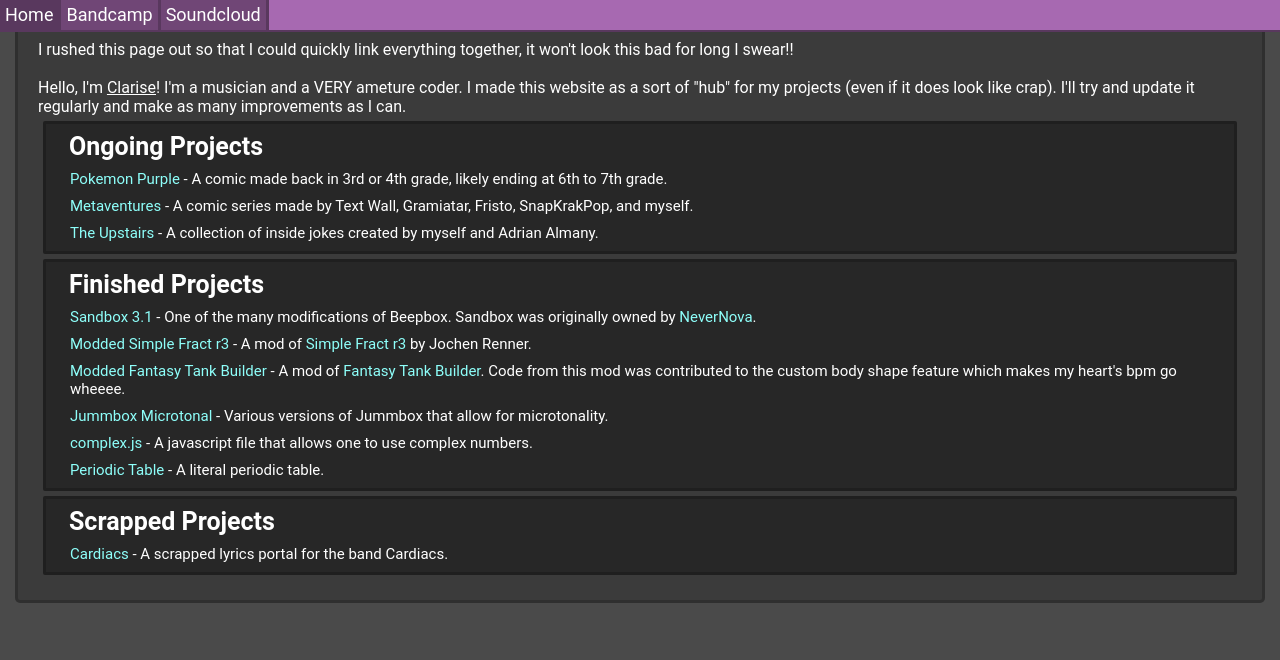
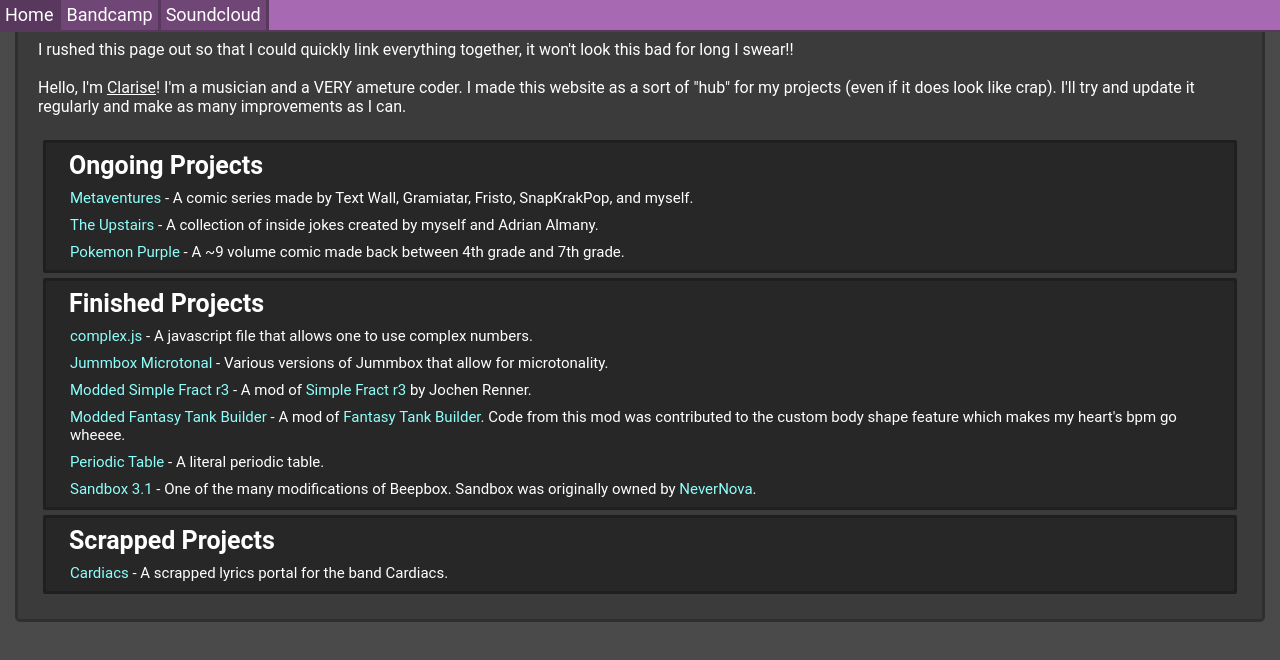
Before and after one commit to Fillygroove/fillygroove.github.io, a plain HTML site: page index.html in a window 1280 px wide. Drawn offline with Linux system fonts and the light colour scheme.

Commit message:
Automation for easier future stuff!

```diff
--- a/index.html
+++ b/index.html
@@ -10,39 +10,11 @@
 <body>
     <div id="topbar">
         <div>
-            <a href="../">Home</a>
-        </div>
-        <div>
-            <a href="https://fourequalsfive.bandcamp.com/">Bandcamp</a>
-        </div>
-        <div>
-            <a href="https://soundcloud.com/namenco">Soundcloud</a>
+            <a href="./">Home</a>
         </div>
     </div>
     <div id="main">
-        <p>I rushed this page out so that I could quickly link everything together, it won't look this bad for long I swear!!</p>
-        </br>
-        <p>Hello, I'm <span title="Fillygroove online, Sinetooth musically"><u>Clarise</u></span>! I'm a musician and a VERY ameture coder. I made this website as a sort of "hub" for my projects (even if it does look like crap). I'll try and update it regularly and make as many improvements as I can.</p>
-        <div class="section">
-            <h1>Ongoing Projects</h1>
-            <p><a href="./purple">Pokemon Purple</a> - A comic made back in 3rd or 4th grade, likely ending at 6th to 7th grade.</p>
-            <p><a href="./metaventures">Metaventures</a> - A comic series made by Text Wall, Gramiatar, Fristo, SnapKrakPop, and myself.</p>
-            <p><a href="./upstairs">The Upstairs</a> - A collection of inside jokes created by myself and Adrian Almany.</p>
-        </div>
-        <div class="section">
-            <h1>Finished Projects</h1>
-            <p><a href="./sandbox-3.1">Sandbox 3.1</a> - One of the many modifications of Beepbox. Sandbox was originally owned by <a href="https://github.com/Parad0xStuff">NeverNova</a>.</p>
-            <p><a href="./simple-fractal-generator">Modded Simple Fract r3</a> - A mod of <a href="http://script-schmiede.de/labs/fractals/r3/">Simple Fract r3</a> by Jochen Renner.</p>
-            <p><a href="./modded-ftb">Modded Fantasy Tank Builder</a> - A mod of <a href="https://iblobtouch.github.io/">Fantasy Tank Builder</a>. Code from this mod was contributed to the custom body shape feature which makes my heart's bpm go wheeee.</p>
-            <p><a href="./jummbox-microtonal/11edo">Jummbox Microtonal</a> - Various versions of Jummbox that allow for microtonality.</p>
-            <p><a href="https://github.com/Fillygroove/complex">complex.js</a> - A javascript file that allows one to use complex numbers.</p>
-            <p><a href="./periodic-table">Periodic Table</a> - A literal periodic table.</p>
-        </div>
-        <div class="section">
-            <h1>Scrapped Projects</h1>
-            <p><a href="./cardiacs">Cardiacs</a> - A scrapped lyrics portal for the band Cardiacs.</p>
-        </div>
     </div>
+    <script src="index.js"></script>
 </body>
-<style type="text/css"></style>
 </html>
--- /dev/null
+++ b/index.js
@@ -0,0 +1,13 @@
+let page = (new URLSearchParams(window.location.search)).get('p');
+
+if (page == null) page = 'main';
+
+function addScript(script) {
+	let pageScript = document.createElement('script');
+	pageScript.async = false;
+	pageScript.src = script;
+	document.body.append(pageScript);
+}
+
+addScript(`./pages/${page}.js`);
+addScript('./pages/constructor.js');
--- /dev/null
+++ b/pages/constructor.js
@@ -0,0 +1,46 @@
+let topbar = document.getElementById('topbar');
+let main = document.getElementById('main');
+
+for (let i = 0; i < data.topbar.length; i++) {
+    let topbarDiv = document.createElement('div');
+    let topbarA = document.createElement('a');
+
+    topbarA.href = data.topbar[i].link;
+    topbarA.innerHTML = data.topbar[i].name;
+
+    topbarDiv.append(topbarA);
+    topbar.append(topbarDiv);
+}
+
+function addText(text, addend) {
+    let p = document.createElement('p');
+    p.innerHTML = text;
+    addend.append(p);
+}
+
+function addSection(section) {
+    let sectionDiv = document.createElement('div');
+    sectionDiv.className = 'section';
+
+    let sectionH1 = document.createElement('h1');
+    sectionH1.innerHTML = section.title;
+    sectionDiv.append(sectionH1);
+
+    for (let i = 0; i < section.main.length; i++) {
+        addText(section.main[i], sectionDiv);
+    }
+
+    main.append(sectionDiv);
+}
+
+for (let i = 0; i < data.main.length; i++) {
+    switch (typeof data.main[i]) {
+        case 'string':
+            addText(data.main[i], main);
+            main.append(document.createElement('br'));
+            break;
+        case 'function':
+            data.main[i]();
+            break;
+    }
+}
--- /dev/null
+++ b/pages/main.js
@@ -0,0 +1,44 @@
+let data = {
+    topbar: [{
+        name: 'Bandcamp',
+        link: 'https://fourequalsfive.bandcamp.com/'
+    },{
+        name: 'Soundcloud',
+        link: 'https://soundcloud.com/namenco'
+    }],
+    main: [
+        `I rushed this page out so that I could quickly link everything together, it won't look this bad for long I swear!!`,
+        `Hello, I'm <span title="Fillygroove online, Sinetooth musically"><u>Clarise</u></span>! I'm a musician and a VERY ameture coder. I made this website as a sort of "hub" for my projects (even if it does look like crap). I'll try and update it regularly and make as many improvements as I can.`,
+        () => {
+			addSection({
+                title: 'Ongoing Projects',
+                main: [
+                    `<a href="./metaventures">Metaventures</a> - A comic series made by Text Wall, Gramiatar, Fristo, SnapKrakPop, and myself.`,
+                    `<a href="./upstairs">The Upstairs</a> - A collection of inside jokes created by myself and Adrian Almany.`,
+                    `<a href="./purple">Pokemon Purple</a> - A ~9 volume comic made back between 4th grade and 7th grade.`
+                ]
+			});
+		},
+        () => {
+			addSection({
+                title: 'Finished Projects',
+                main: [
+                    `<a href="https://github.com/Fillygroove/complex">complex.js</a> - A javascript file that allows one to use complex numbers.`,
+                    `<a href="./jummbox-microtonal/11edo">Jummbox Microtonal</a> - Various versions of Jummbox that allow for microtonality.`,
+                    `<a href="./simple-fractal-generator">Modded Simple Fract r3</a> - A mod of <a href="http://script-schmiede.de/labs/fractals/r3/">Simple Fract r3</a> by Jochen Renner.`,
+                    `<a href="./modded-ftb">Modded Fantasy Tank Builder</a> - A mod of <a href="https://iblobtouch.github.io/">Fantasy Tank Builder</a>. Code from this mod was contributed to the custom body shape feature which makes my heart's bpm go wheeee.`,
+                    `<a href="./periodic-table">Periodic Table</a> - A literal periodic table.`,
+                    `<a href="./sandbox-3.1">Sandbox 3.1</a> - One of the many modifications of Beepbox. Sandbox was originally owned by <a href="https://github.com/Parad0xStuff">NeverNova</a>.`
+                ]
+			});
+		},
+        () => {
+			addSection({
+                title: 'Scrapped Projects',
+                main: [
+                    `<a href="./cardiacs">Cardiacs</a> - A scrapped lyrics portal for the band Cardiacs.`
+                ]
+			});
+		}
+    ]
+};
```
